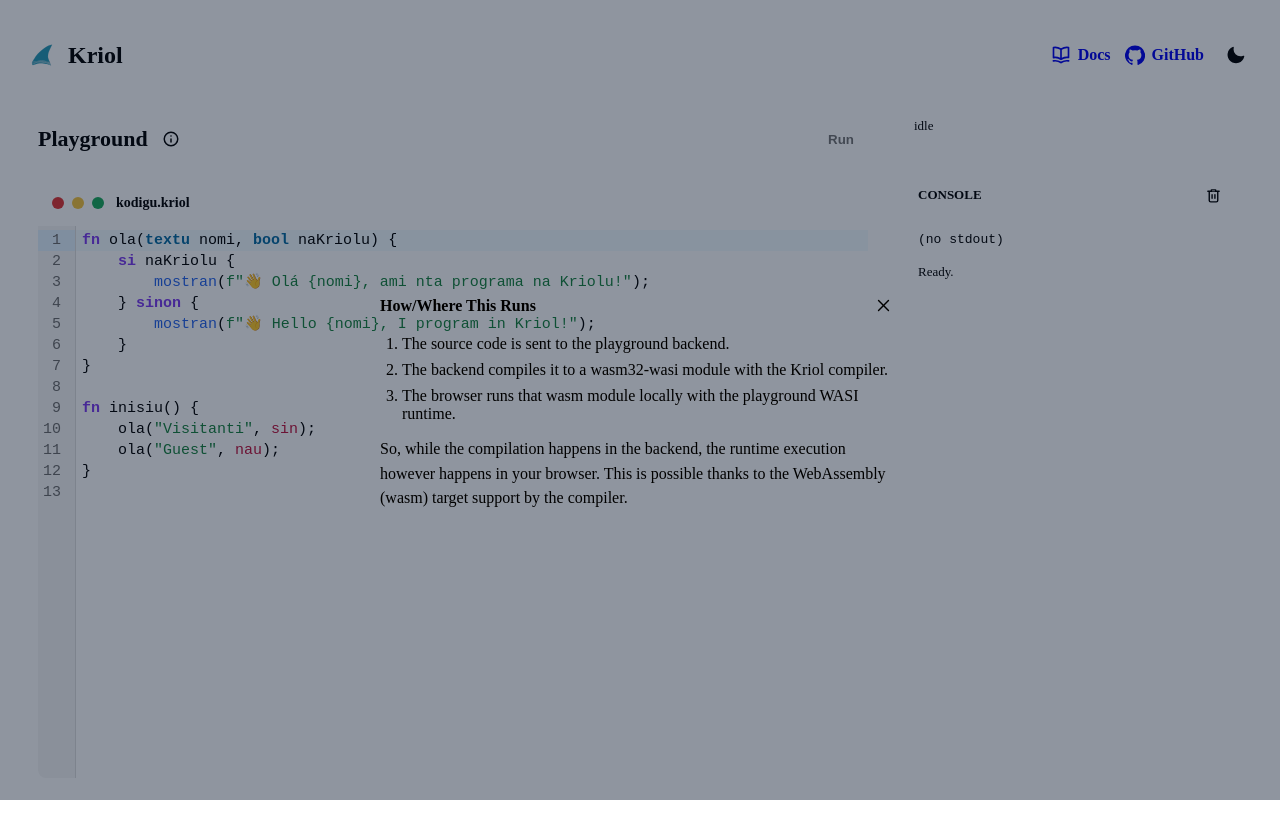
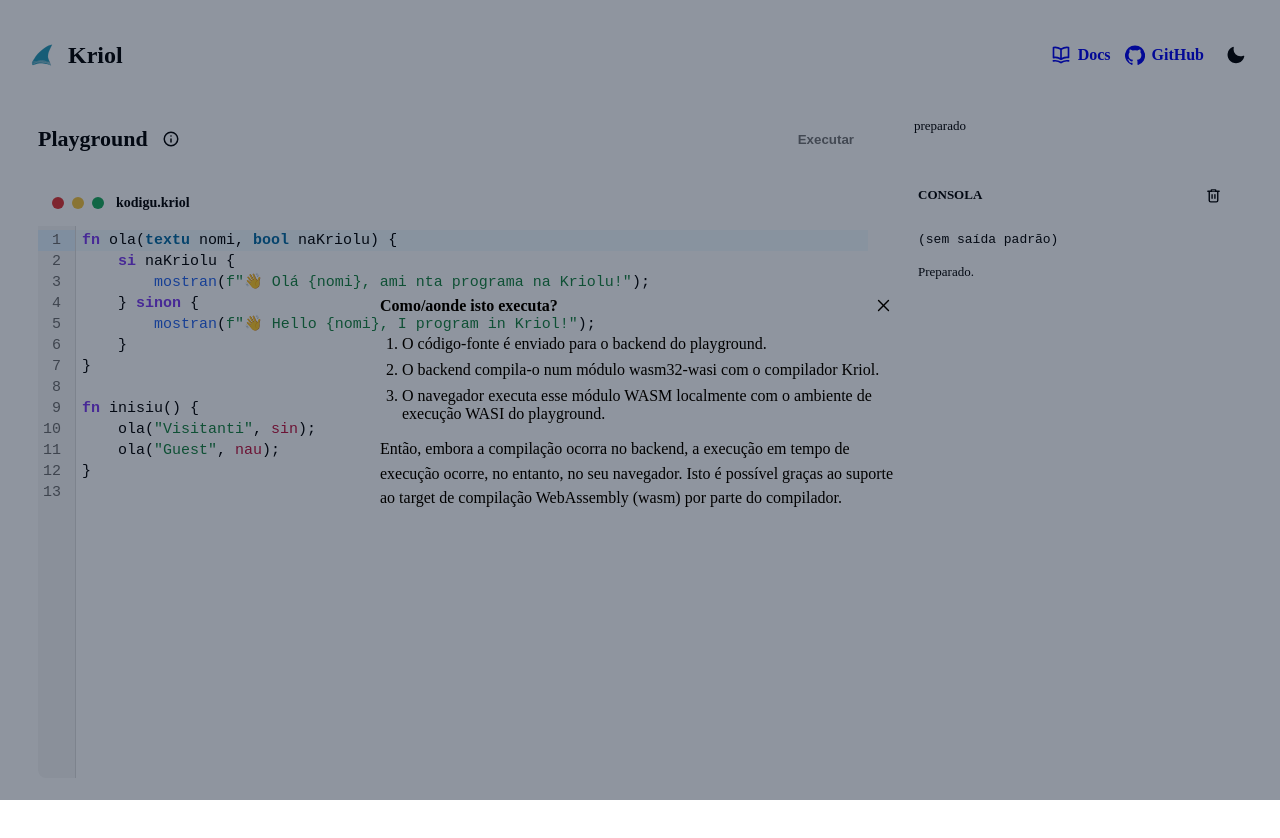
Before and after one commit to kriol-lang/kriol-playground, a SvelteKit app: page / in a window 1280 px wide. Both pictures are taken after a click on the button 170 px from the left and 139 px from the top of the page. Shown: the top 838 px of the page. Built offline with nearby package versions, Linux system fonts and the light colour scheme.

Commit message:
chore: Move user-facing texts to Portuguese

```diff
--- a/src/routes/+page.svelte
+++ b/src/routes/+page.svelte
@@ -46,11 +46,12 @@ fn inisiu() {
   $: canDownload = Boolean(result?.ok && wasmUrl);
   $: canRun = Boolean(result?.ok && wasmBytes && runStatus !== 'running');
   $: consoleTitle = diagnostics.length > 0
-    ? 'Diagnostics'
+    ? 'Diagnósticos'
     : runError
-      ? 'Runtime Error'
-      : 'Console';
-  $: consoleOutput = consoleStdout || '(no stdout)';
+      ? 'Erro de execução'
+      : 'Consola';
+  $: consoleOutput = consoleStdout || '(sem saída padrão)';
+  $: statusLabel = translateStatus(status);
   $: if (typeof document !== 'undefined')
     document.documentElement.dataset.theme = theme;
 
@@ -70,7 +71,7 @@ fn inisiu() {
       result = {
         ok: false,
         mode: 'backend',
-        diagnostics: ["Missing entry point: define `fn inisiu()` before compiling."],
+        diagnostics: ["Falta a função de entrada: defina `fn inisiu()` antes de compilar."],
         elapsedMs: 0
       };
       return;
@@ -198,6 +199,21 @@ fn inisiu() {
     theme = theme === 'light' ? 'dark' : 'light';
   }
 
+  function translateStatus(value: CompileStatus) {
+    switch (value) {
+      case 'idle':
+        return 'preparado';
+      case 'queued':
+        return 'em fila';
+      case 'running':
+        return 'a compilar';
+      case 'done':
+        return 'concluído';
+      case 'error':
+        return 'erro';
+    }
+  }
+
   function hasEntryPoint(code: string) {
     const withoutStrings = code.replace(/"(?:\\.|[^"\\])*"/g, '""');
     const withoutComments = withoutStrings
@@ -225,7 +241,7 @@ fn inisiu() {
   <title>Kriol Playground</title>
   <meta
     name="description"
-    content="Compile Kriol source to wasm32-wasi with the Kriol backend compiler."
+    content="Compile o código-fonte Kriol para wasm32-wasi com o compilador backend Kriol e execute no navegador."
   />
   <link rel="icon" href={logoUrl} />
 </svelte:head>
@@ -274,10 +290,10 @@ fn inisiu() {
 
         <div class="actions">
           <button class="primary" type="button" disabled={isCompiling || runStatus === 'running'} on:click={compile}>
-            {isCompiling ? 'Compiling' : 'Compile'}
+            {isCompiling ? 'A compilar...' : 'Compilar'}
           </button>
           <button class="secondary" type="button" disabled={!canRun} on:click={runProgram}>
-            {runStatus === 'running' ? 'Running' : 'Run'}
+            {runStatus === 'running' ? 'A executar...' : 'Executar'}
           </button>
         </div>
       </div>
@@ -293,11 +309,11 @@ fn inisiu() {
 
     <aside class="side-pane">
       <div class="status-line" data-state={status}>
-        <span>{status}</span>
+        <span>{statusLabel}</span>
         {#if result}
           <span>{result.elapsedMs} ms</span>
           {#if typeof result.queuePosition === 'number'}
-            <span>queue {result.queuePosition}</span>
+            <span>fila {result.queuePosition}</span>
           {/if}
         {/if}
       </div>
@@ -307,11 +323,11 @@ fn inisiu() {
           <h2>{consoleTitle}</h2>
           <div class="panel-actions">
             {#if runStatus === 'running'}
-              <button class="tool-button danger" type="button" aria-label="Stop run" title="Stop run" on:click={() => stopRun()}>
+              <button class="tool-button danger" type="button" aria-label="Parar execução" title="Parar execução" on:click={() => stopRun()}>
                 <svg aria-hidden="true" viewBox="0 0 24 24"><path d="M7 5h10a2 2 0 0 1 2 2v10a2 2 0 0 1-2 2H7a2 2 0 0 1-2-2V7a2 2 0 0 1 2-2Z" /></svg>
               </button>
             {/if}
-            <button class="tool-button" type="button" aria-label="Clear console" title="Clear console" on:click={clearConsole}>
+            <button class="tool-button" type="button" aria-label="Limpar consola" title="Limpar consola" on:click={clearConsole}>
               <svg aria-hidden="true" viewBox="0 0 24 24"><path d="M9 3a1 1 0 0 0-1 1v1H4a1 1 0 1 0 0 2h1v12a3 3 0 0 0 3 3h8a3 3 0 0 0 3-3V7h1a1 1 0 1 0 0-2h-4V4a1 1 0 0 0-1-1H9Zm1 2h4v1h-4V5Zm7 2v12a1 1 0 0 1-1 1H8a1 1 0 0 1-1-1V7h10Zm-7 3a1 1 0 0 0-1 1v5a1 1 0 1 0 2 0v-5a1 1 0 0 0-1-1Zm4 0a1 1 0 0 0-1 1v5a1 1 0 1 0 2 0v-5a1 1 0 0 0-1-1Z" /></svg>
             </button>
           </div>
@@ -322,20 +338,20 @@ fn inisiu() {
         {:else}
           <pre class="console">{consoleOutput}</pre>
           {#if consoleStderr}
-            <h2 class="stderr-heading">stderr</h2>
+            <h2 class="stderr-heading">Erro padrão</h2>
             <pre>{consoleStderr}</pre>
           {/if}
           {#if runError}
-            <h2 class="stderr-heading">error</h2>
+            <h2 class="stderr-heading">Erro</h2>
             <pre>{runError}</pre>
           {:else if runResult}
-            <p class="exit-code">exit {runResult.exitCode}</p>
+            <p class="exit-code">Código de saída {runResult.exitCode}</p>
           {:else if runStatus === 'stopped'}
-            <p class="exit-code">stopped</p>
+            <p class="exit-code">Execução parada.</p>
           {:else if result?.ok}
-            <p class="exit-code">wasm32-wasi module ready.</p>
+            <p class="exit-code">Artefacto compilado para wasm32-wasi e pronto a executar.</p>
           {:else}
-            <p class="exit-code">Ready.</p>
+            <p class="exit-code">Preparado.</p>
           {/if}
         {/if}
       </div>
@@ -348,17 +364,17 @@ fn inisiu() {
 
   <dialog class="info-dialog" bind:this={infoDialog} aria-labelledby="playground-info-title" on:click={(event) => event.target === infoDialog && closeInfoDialog()}>
     <div class="dialog-header">
-      <h2 id="playground-info-title">How/Where This Runs</h2>
+      <h2 id="playground-info-title">Como/aonde isto executa?</h2>
       <button class="tool-button" type="button" aria-label="Close" title="Close" on:click={closeInfoDialog}>
         <svg aria-hidden="true" viewBox="0 0 24 24"><path d="m13.41 12 6.3-6.29a1 1 0 1 0-1.42-1.42L12 10.59l-6.29-6.3a1 1 0 1 0-1.42 1.42l6.3 6.29-6.3 6.29a1 1 0 0 0 1.42 1.42l6.29-6.3 6.29 6.3a1 1 0 0 0 1.42-1.42L13.41 12Z" /></svg>
       </button>
     </div>
     <ol>
-      <li>The source code is sent to the playground backend.</li>
-      <li>The backend compiles it to a wasm32-wasi module with the Kriol compiler.</li>
-      <li>The browser runs that wasm module locally with the playground WASI runtime.</li>
+      <li>O código-fonte é enviado para o backend do playground.</li>
+      <li>O backend compila-o num módulo wasm32-wasi com o compilador Kriol.</li>
+      <li>O navegador executa esse módulo WASM localmente com o ambiente de execução WASI do playground.</li>
     </ol>
-    <p>So, while the compilation happens in the backend, the runtime execution however happens in your browser. This is possible thanks to the WebAssembly (wasm) target support by the compiler.</p>
+    <p>Então, embora a compilação ocorra no backend, a execução em tempo de execução ocorre, no entanto, no seu navegador. Isto é possível graças ao suporte ao target de compilação WebAssembly (wasm) por parte do compilador.</p>
   </dialog>
 </main>
 
@@ -570,6 +586,17 @@ fn inisiu() {
   .secondary:disabled {
     cursor: not-allowed;
     opacity: 0.55;
+  }
+
+  .secondary:not(:disabled) {
+    border-color: color-mix(in srgb, var(--success) 62%, var(--line));
+    background: color-mix(in srgb, var(--success) 14%, var(--surface));
+    color: var(--success);
+  }
+
+  .secondary:not(:disabled):hover {
+    border-color: color-mix(in srgb, var(--success) 78%, var(--line));
+    background: color-mix(in srgb, var(--success) 20%, var(--surface));
   }
 
   .editor-frame {
```
